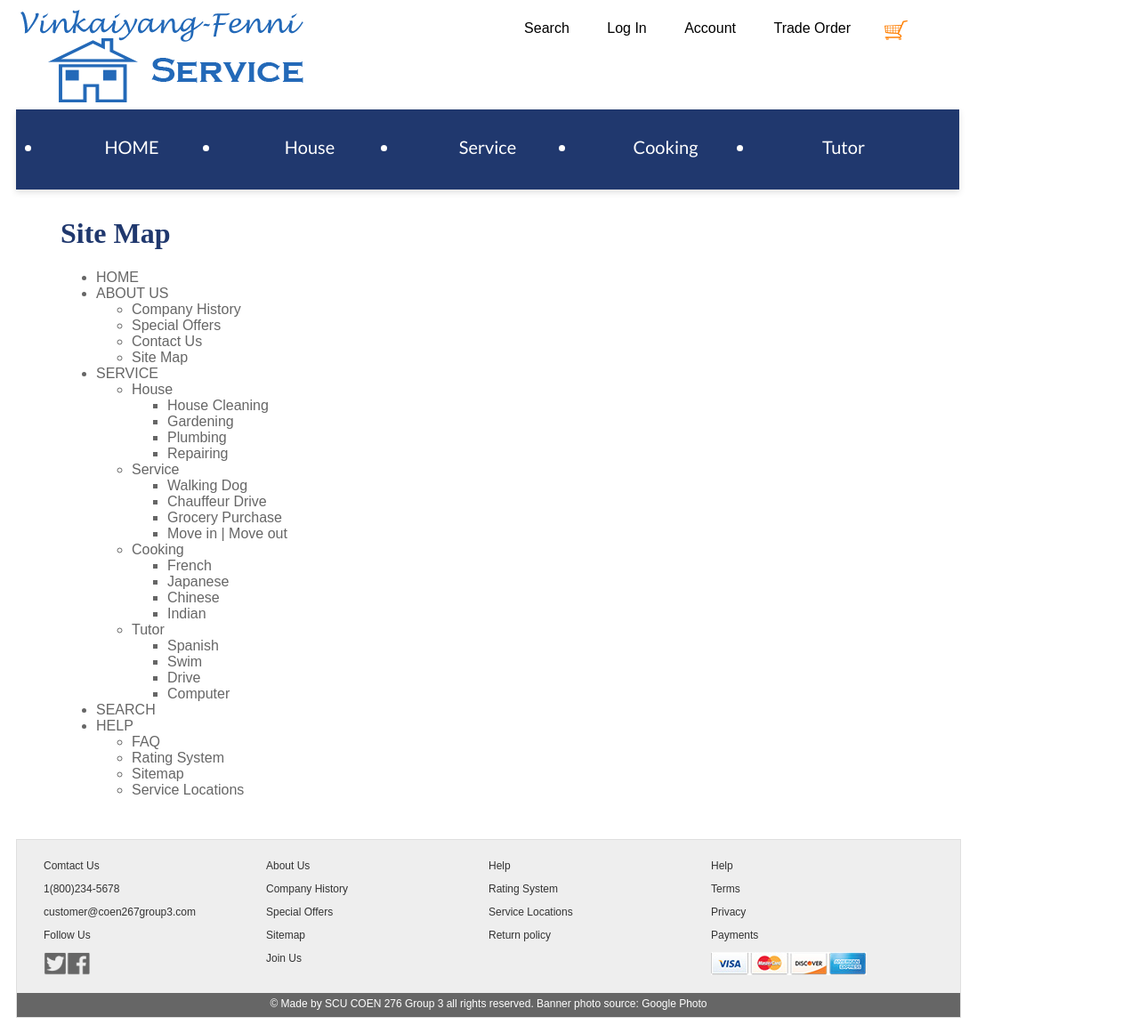
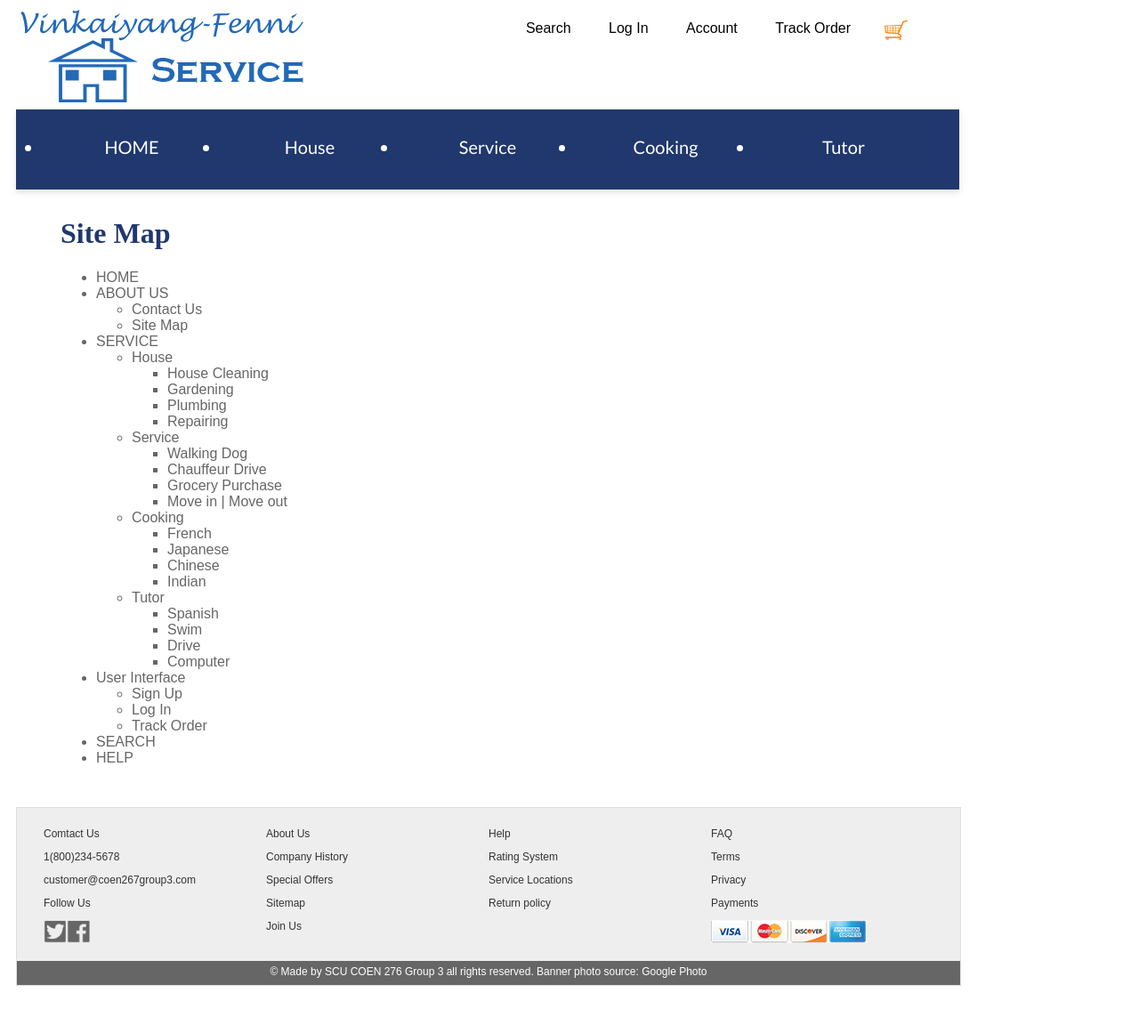
Before and after one commit to ServicesWeb/ServicesWeb, a PHP site: page /sitemap.php in a window 1280 px wide. Shown: the whole page at 89% size. After the commit the page ends 1108 px from the top, so only its background shows below. Run offline with PHP 8.4, Linux system fonts and the light colour scheme.

Commit message:
bug fixed for a:active, clean code for sitemap/foot.php

```diff
--- a/foot.php
+++ b/foot.php
@@ -2,9 +2,9 @@
 
                 <div class="footbardiv">
                     <p><a href="contactus.php">Comtact Us</a></p>
-                    <p><a href="contactus.php">1(800)234-5678</a></p>
-                    <p><a href="contactus.php">customer@coen267group3.com</a></p>
-                    <p><a href="contactus.php">Follow Us</a></p>
+                    <p>1(800)234-5678</p>
+                    <p>customer@coen267group3.com</p>
+                    <p>Follow Us</p>
                     <img src="img/followus.png" alt="followus" width="55px"/>
                 </div>
                 <div class="footbardiv">
@@ -16,16 +16,16 @@
                 </div>
                 <div class="footbardiv">
                     <p><a href="help.php">Help</a></p>
-                    <p><a href="help.php">Rating System</a></p>
-                    <p><a href="help.php">Service Locations</a></p>
+                    <p>Rating System</p>
+                    <p>Service Locations</p>
                     <p><a href="help.php">Return policy</a></p>
                 </div>
 
                  <div class="footbardiv">
-                    <p><a href="help.php">Help</a></p>
-                    <p><a href="help.php">Terms</a></p>
-                    <p><a href="help.php">Privacy</a></p>
-                    <p><a href="help.php">Payments</a></p>
+                    <p><a href="help.php">FAQ</a></p>
+                    <p>Terms</p>
+                    <p>Privacy</p>
+                    <p>Payments</p>
                      <img src="img/creditcard.jpg" alt="creditcard"/>
                 </div>
 
--- a/header.php
+++ b/header.php
@@ -16,7 +16,7 @@
                 <li><a href="search.php">Search</a></li>
                 <li><a href="login.php">Log In</a></li>
                 <li><a href="account.php">Account</a></li>
-                <li><a href="trackorder.php">Trade Order</a></li>
+                <li><a href="trackorder.php">Track Order</a></li>
                 <li><a class="cart" href="cart.php"><img src="img/shopping-cart.png" /></a></li>
             </ul>
         </div>
--- a/main.css
+++ b/main.css
@@ -86,11 +86,15 @@ img.imagenews{
     text-align: center;
     margin-top: 20px;
 }
-#menubar ul li  a:hover, a:active {
+#menubar ul li a:hover {
     color: #4169E1;
     box-shadow: 0 0 5px rgba(0, 0, 0, 0.125);
     padding: 10px;
-
+}
+#menubar ul li a:active {
+    color: #4169E1;
+    box-shadow: 0 0 5px rgba(0, 0, 0, 0.125);
+    padding: 10px;
 }
 #menubar ul li:hover > ul {
     display: block;
@@ -439,3 +443,7 @@ a.fixP img{
 .ckbutton {
   text-align: right;
 }
+/*for location */
+#map{
+    height: 100%;
+}
--- a/sitemap.php
+++ b/sitemap.php
@@ -8,8 +8,6 @@
                <li><a href="index.php">HOME</a></li>
                <li>ABOUT US
                    <ul>
-                        <li><a href="contactus.php">Company History</a></li>
-                        <li><a href="contactus.php">Special Offers</a></li>
                         <li><a href="contactus.php">Contact Us</a></li>
                         <li><a href="sitemap.php">Site Map</a></li>
                     </ul>
@@ -50,14 +48,15 @@
                         </li>
                     </ul>
                 </li>
+               <li>User Interface
+                    <ul>
+                        <li><a href="signup.php">Sign Up</a></li>
+                        <li><a href="login.php">Log In</a></li>
+                        <li><a href="trackorder.php">Track Order</a></li>
+                    </ul>
+               </li>
                <li><a href="search.php">SEARCH</a></li>
                <li><a href="help.php">HELP</a></li>
-                   <ul>
-                        <li><a href="help.php">FAQ</a></li>
-                        <li><a href="help.php">Rating System</a></li>
-                        <li><a href="sitemap.php">Sitemap</a></li>
-                        <li><a href="help.php">Service Locations</a></li>
-                    </ul>
             </ul>
 </div>
 <?php
```
Also changed, not shown: location.php (added, +34 -0 lines).
